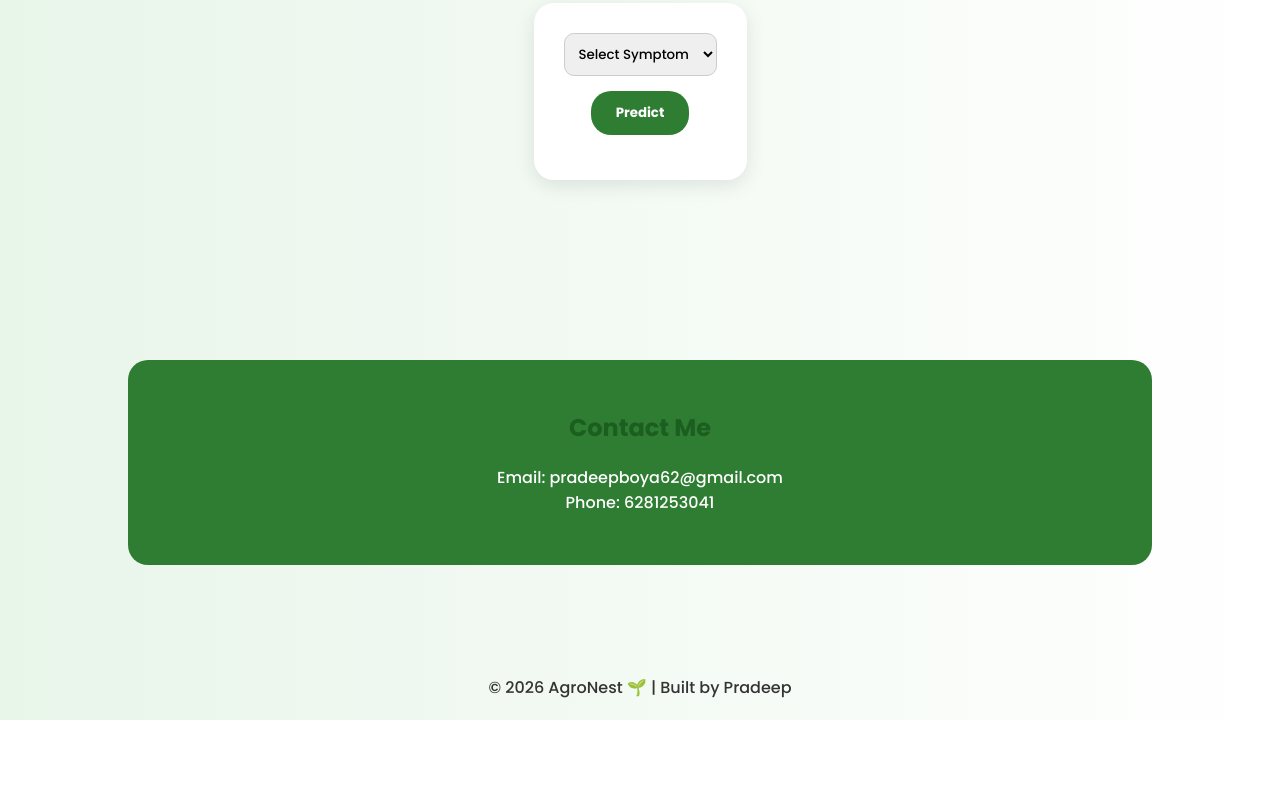
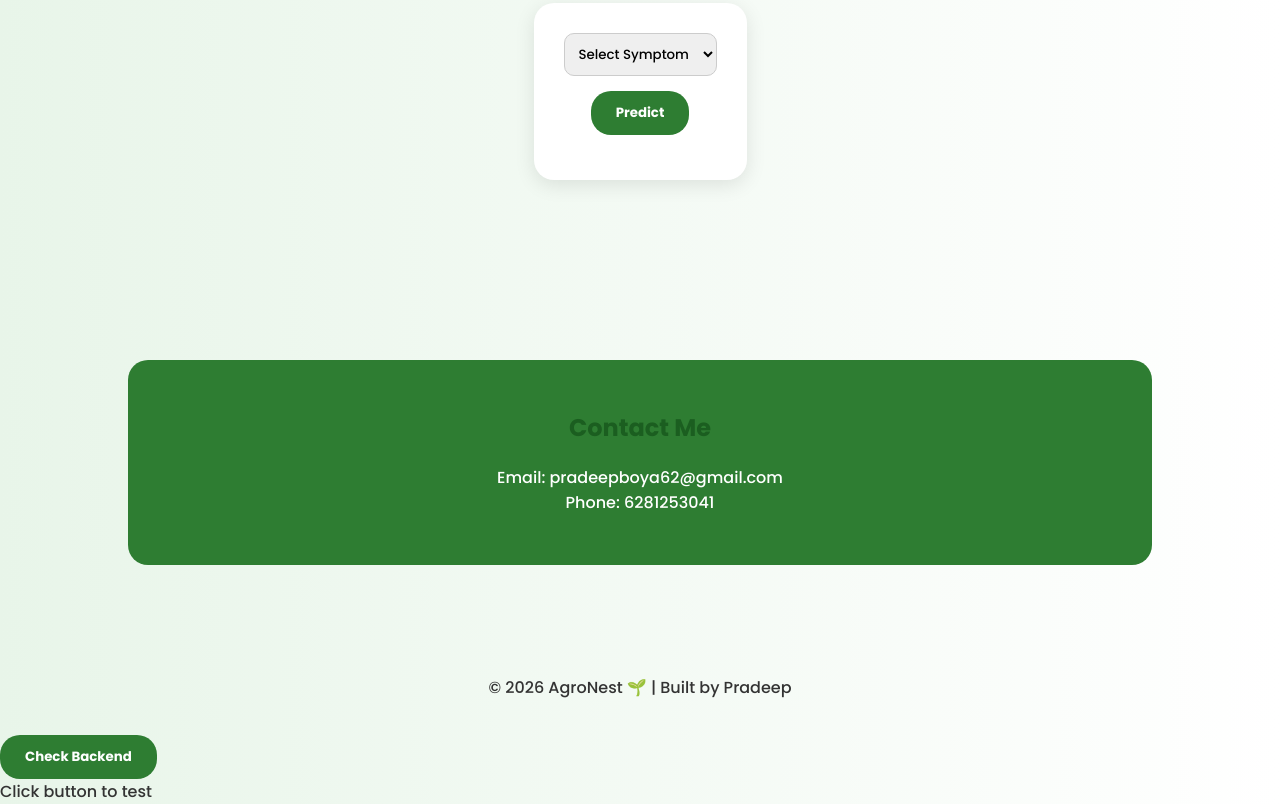
Before and after one commit to pradeepboya41-creator/Agronest, a website: page index.html in a window 1280 px wide. Shown: the part 1667-2471 px from the top of the page. Before the commit the page ends 2387 px from the top, so only its background shows below. Drawn offline with Linux system fonts and the light colour scheme.

Commit message:
connected frontend to backend

```diff
--- a/index.html
+++ b/index.html
@@ -264,6 +264,21 @@ result.innerText="Select symptom";
 }
 
 </script>
+<button onclick="loadMessage()">Check Backend</button>
+<p id="output">Click button to test</p>
 
+<script>
+async function loadMessage() {
+    try {
+        const res = await fetch("https://agronest.onrender.com/api/message");
+        const data = await res.json();
+
+        document.getElementById("output").innerText = data.message;
+    } catch (err) {
+        document.getElementById("output").innerText = "Connection failed ❌";
+        console.log(err);
+    }
+}
+</script>
 </body>
 </html>
```
